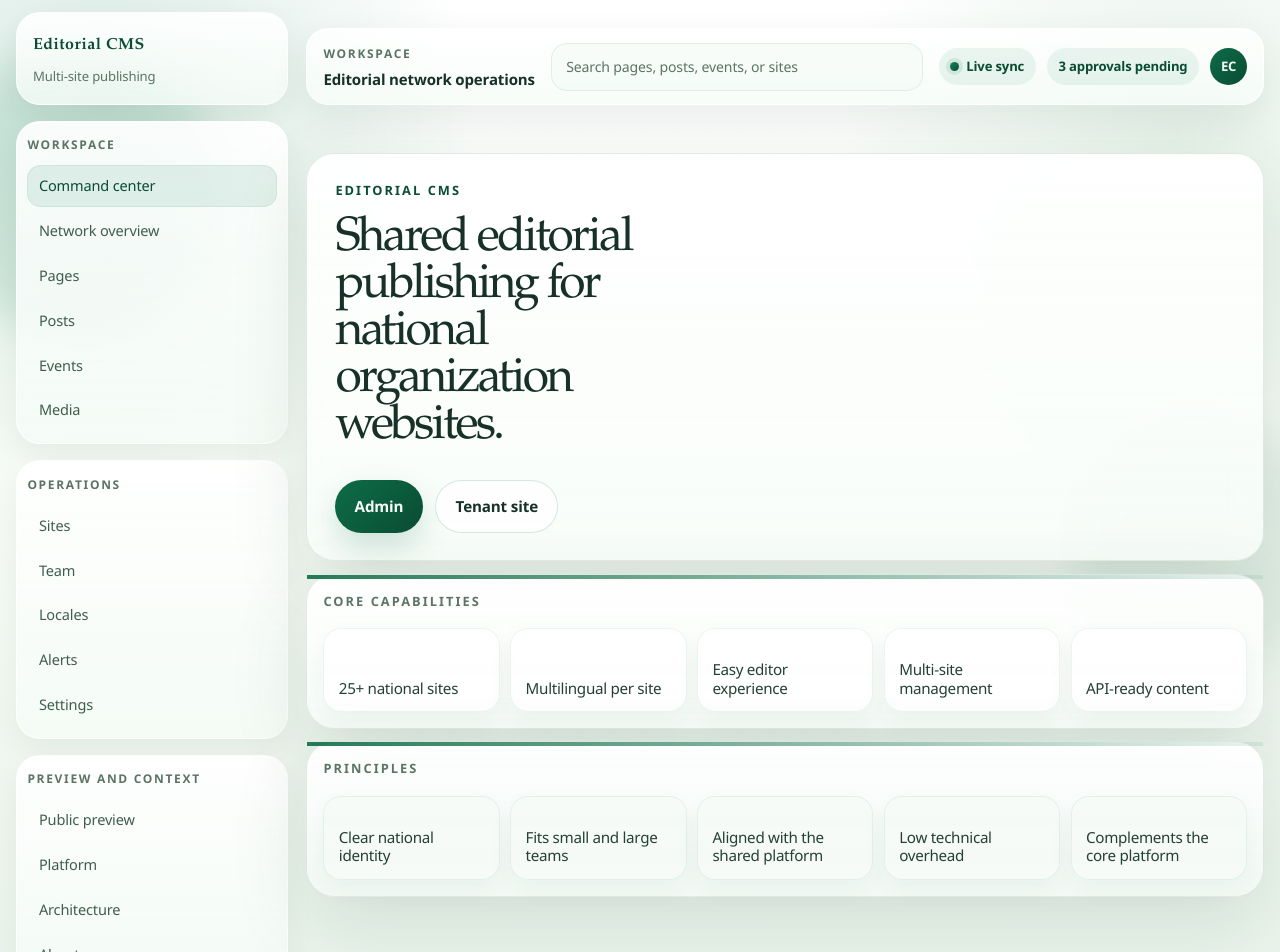
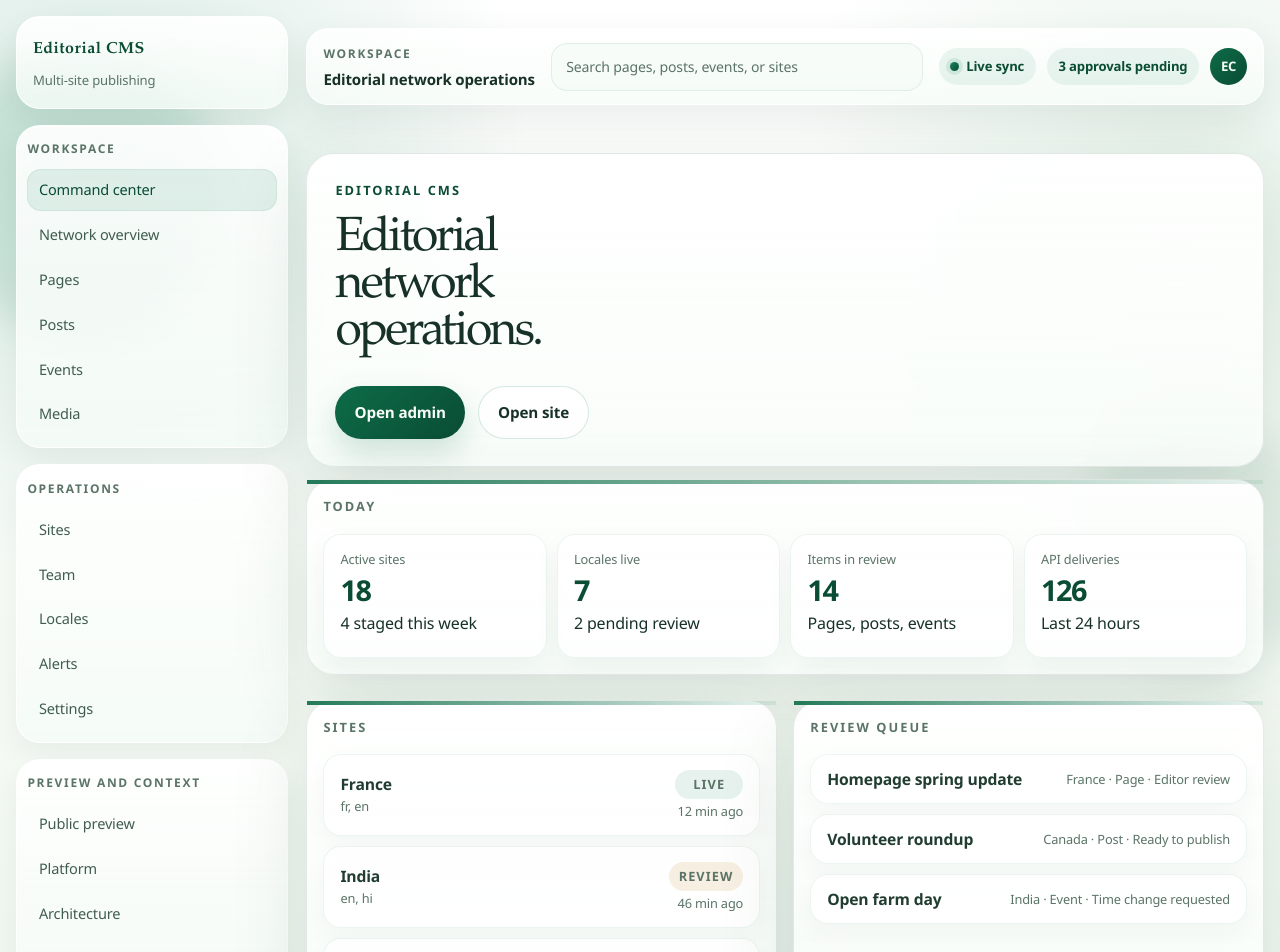
Before and after one commit to rajat1155-rrrkk/Editorial-CMS, a Next.js app: page / in a window 1280 px wide. Shown: the top 952 px of the page. Built offline with nearby package versions, Linux system fonts and the light colour scheme.

Commit message:
Turn homepage into live operations workspace

```diff
--- a/app/globals.css
+++ b/app/globals.css
@@ -1072,6 +1072,135 @@ h3,
   padding: 1rem;
 }
 
+.workspace-live-sections {
+  margin-top: 0.8rem;
+}
+
+.workspace-live-grid {
+  display: grid;
+  grid-template-columns: repeat(4, minmax(0, 1fr));
+  gap: 0.65rem;
+}
+
+.workspace-live-card {
+  min-height: 124px;
+  padding: 0.95rem 1rem;
+  border-radius: 18px;
+  border: 1px solid rgba(24, 132, 91, 0.08);
+  background: rgba(255, 255, 255, 0.74);
+  box-shadow: 0 10px 24px rgba(18, 56, 39, 0.05);
+}
+
+.workspace-live-card p,
+.workspace-setting span,
+.workspace-table__row span,
+.workspace-queue__item span {
+  margin: 0;
+  color: var(--muted);
+  font-size: 0.8rem;
+  line-height: 1.45;
+}
+
+.workspace-live-card strong {
+  display: block;
+  margin-top: 0.45rem;
+  font-size: 1.8rem;
+  line-height: 1;
+  letter-spacing: -0.05em;
+  color: var(--accent-deep);
+}
+
+.workspace-live-card span {
+  display: block;
+  margin-top: 0.45rem;
+}
+
+.workspace-table,
+.workspace-queue {
+  display: grid;
+  gap: 0.65rem;
+}
+
+.workspace-table__row,
+.workspace-queue__item,
+.workspace-setting {
+  display: flex;
+  align-items: center;
+  justify-content: space-between;
+  gap: 1rem;
+  padding: 0.9rem 1rem;
+  border-radius: 18px;
+  border: 1px solid rgba(24, 132, 91, 0.08);
+  background: rgba(255, 255, 255, 0.72);
+  box-shadow: 0 10px 24px rgba(18, 56, 39, 0.04);
+}
+
+.workspace-table__row strong,
+.workspace-queue__item strong,
+.workspace-setting strong {
+  display: block;
+  color: rgba(19, 48, 36, 0.94);
+  font-size: 0.98rem;
+  line-height: 1.2;
+}
+
+.workspace-table__row > div:first-child,
+.workspace-table__meta {
+  display: grid;
+  gap: 0.18rem;
+}
+
+.workspace-table__meta {
+  justify-items: end;
+}
+
+.workspace-badge {
+  display: inline-flex;
+  align-items: center;
+  justify-content: center;
+  min-width: 68px;
+  padding: 0.34rem 0.62rem;
+  border-radius: 999px;
+  font-size: 0.72rem;
+  font-weight: 700;
+  letter-spacing: 0.08em;
+  text-transform: uppercase;
+}
+
+.workspace-badge--live {
+  background: rgba(24, 132, 91, 0.1);
+  color: var(--accent-deep);
+}
+
+.workspace-badge--review {
+  background: rgba(187, 132, 22, 0.12);
+  color: #8b5e11;
+}
+
+.workspace-queue__item {
+  transition:
+    transform 180ms ease,
+    border-color 180ms ease,
+    box-shadow 180ms ease;
+}
+
+.workspace-queue__item:hover {
+  transform: translateY(-2px);
+  border-color: rgba(24, 132, 91, 0.2);
+  box-shadow: 0 16px 30px rgba(18, 56, 39, 0.08);
+}
+
+.workspace-settings-grid {
+  display: grid;
+  grid-template-columns: repeat(3, minmax(0, 1fr));
+  gap: 0.65rem;
+}
+
+.workspace-setting {
+  align-items: end;
+  min-height: 94px;
+}
+
 .workspace-pill-grid {
   display: grid;
   grid-template-columns: repeat(5, minmax(0, 1fr));
@@ -1692,6 +1821,8 @@ h3,
   .dashboard-media-grid,
   .editor-grid--split,
   .editor-approval-grid,
+  .workspace-live-grid,
+  .workspace-settings-grid,
   .workspace-pill-grid,
   .preview-signal-strip,
   .sites-table__row {
--- a/app/page.tsx
+++ b/app/page.tsx
@@ -1,19 +1,58 @@
 import Link from "next/link";
 
-const coreCapabilities = [
-  "25+ national sites",
-  "Multilingual per site",
-  "Easy editor experience",
-  "Multi-site management",
-  "API-ready content"
+const launchMetrics = [
+  { label: "Active sites", value: "18", detail: "4 staged this week" },
+  { label: "Locales live", value: "7", detail: "2 pending review" },
+  { label: "Items in review", value: "14", detail: "Pages, posts, events" },
+  { label: "API deliveries", value: "126", detail: "Last 24 hours" }
 ];
 
-const principles = [
-  "Clear national identity",
-  "Fits small and large teams",
-  "Aligned with the shared platform",
-  "Low technical overhead",
-  "Complements the core platform"
+const siteRows = [
+  {
+    site: "France",
+    locale: "fr, en",
+    status: "Live",
+    updated: "12 min ago"
+  },
+  {
+    site: "India",
+    locale: "en, hi",
+    status: "Review",
+    updated: "46 min ago"
+  },
+  {
+    site: "Canada",
+    locale: "en, fr",
+    status: "Live",
+    updated: "2 hr ago"
+  }
+];
+
+const reviewQueue = [
+  {
+    title: "Homepage spring update",
+    meta: "France · Page · Editor review",
+    href: "/dashboard/pages/homepage-refresh"
+  },
+  {
+    title: "Volunteer roundup",
+    meta: "Canada · Post · Ready to publish",
+    href: "/dashboard/posts/spring-volunteer-roundup"
+  },
+  {
+    title: "Open farm day",
+    meta: "India · Event · Time change requested",
+    href: "/dashboard/events/spring-open-farm-day"
+  }
+];
+
+const settingsSnapshot = [
+  { key: "Primary mode", value: "Multi-site" },
+  { key: "Content API", value: "/api/content" },
+  { key: "Public domains", value: "18 mapped" },
+  { key: "Media storage", value: "4.2 GB / 20 GB" },
+  { key: "Locales", value: "en, fr, hi, pt" },
+  { key: "Banner", value: "Network Summit 2026" }
 ];
 
 export default function Home() {
@@ -22,35 +61,76 @@ export default function Home() {
       <section className="dashboard-hero workspace-hero workspace-hero--minimal">
         <div className="dashboard-hero__copy workspace-copy--minimal">
           <p className="dashboard-eyebrow">Editorial CMS</p>
-          <h1>Shared editorial publishing for national organization websites.</h1>
+          <h1>Editorial network operations.</h1>
           <div className="dashboard-hero__actions">
             <Link className="dashboard-button dashboard-button--primary" href="/admin">
-              Admin
+              Open admin
             </Link>
             <Link className="dashboard-button dashboard-button--secondary" href="/france">
-              Tenant site
+              Open site
             </Link>
           </div>
         </div>
       </section>
 
       <section className="dashboard-card workspace-minimal-section">
-        <p className="dashboard-card__eyebrow">Core capabilities</p>
-        <div className="workspace-pill-grid">
-          {coreCapabilities.map((item) => (
-            <div key={item} className="workspace-pill-card">
-              <p>{item}</p>
-            </div>
+        <p className="dashboard-card__eyebrow">Today</p>
+        <div className="workspace-live-grid">
+          {launchMetrics.map((item) => (
+            <article key={item.label} className="workspace-live-card">
+              <p>{item.label}</p>
+              <strong>{item.value}</strong>
+              <span>{item.detail}</span>
+            </article>
           ))}
         </div>
       </section>
 
-      <section className="dashboard-card dashboard-link-card--muted workspace-minimal-section">
-        <p className="dashboard-card__eyebrow">Principles</p>
-        <div className="workspace-pill-grid">
-          {principles.map((item) => (
-            <div key={item} className="workspace-pill-card workspace-pill-card--soft">
-              <p>{item}</p>
+      <section className="dashboard-grid dashboard-grid--split workspace-live-sections">
+        <article className="dashboard-card workspace-minimal-section">
+          <p className="dashboard-card__eyebrow">Sites</p>
+          <div className="workspace-table">
+            {siteRows.map((row) => (
+              <div key={row.site} className="workspace-table__row">
+                <div>
+                  <strong>{row.site}</strong>
+                  <span>{row.locale}</span>
+                </div>
+                <div className="workspace-table__meta">
+                  <span
+                    className={`workspace-badge ${
+                      row.status === "Live" ? "workspace-badge--live" : "workspace-badge--review"
+                    }`}
+                  >
+                    {row.status}
+                  </span>
+                  <span>{row.updated}</span>
+                </div>
+              </div>
+            ))}
+          </div>
+        </article>
+
+        <article className="dashboard-card workspace-minimal-section">
+          <p className="dashboard-card__eyebrow">Review queue</p>
+          <div className="workspace-queue">
+            {reviewQueue.map((item) => (
+              <Link key={item.title} href={item.href} className="workspace-queue__item">
+                <strong>{item.title}</strong>
+                <span>{item.meta}</span>
+              </Link>
+            ))}
+          </div>
+        </article>
+      </section>
+
+      <section className="dashboard-card workspace-minimal-section">
+        <p className="dashboard-card__eyebrow">Settings snapshot</p>
+        <div className="workspace-settings-grid">
+          {settingsSnapshot.map((item) => (
+            <div key={item.key} className="workspace-setting">
+              <span>{item.key}</span>
+              <strong>{item.value}</strong>
             </div>
           ))}
         </div>
```
